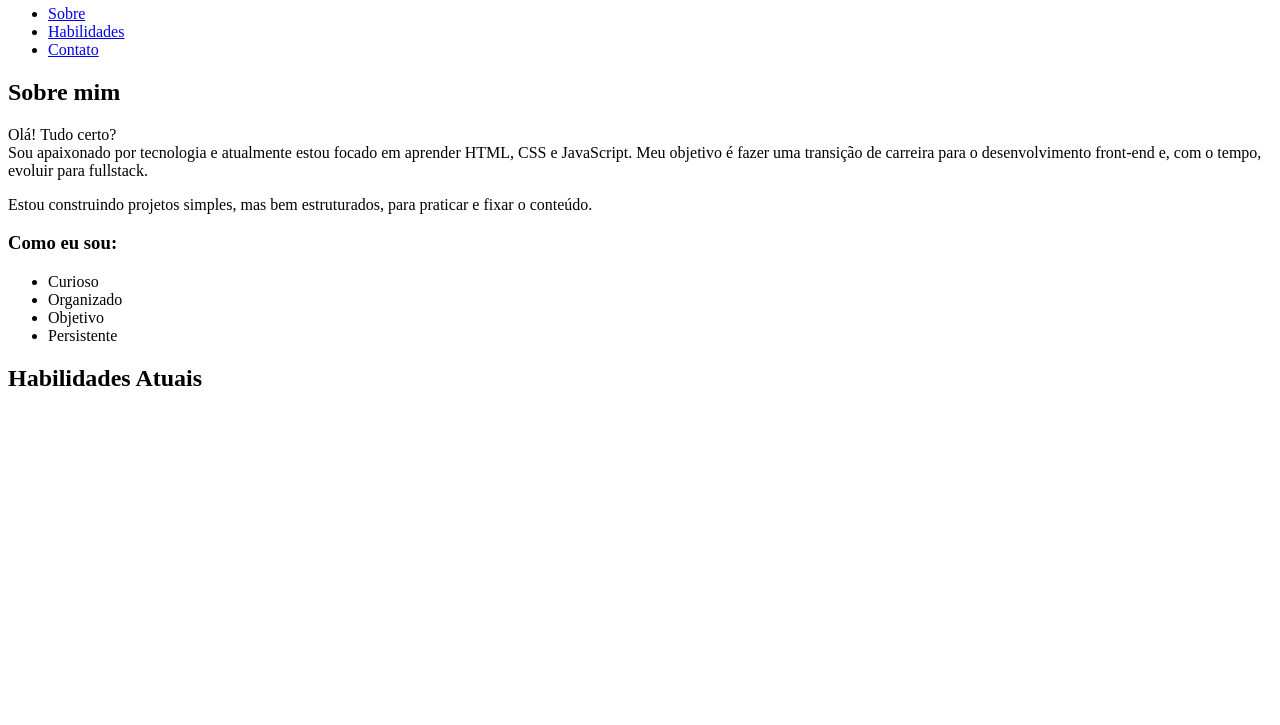
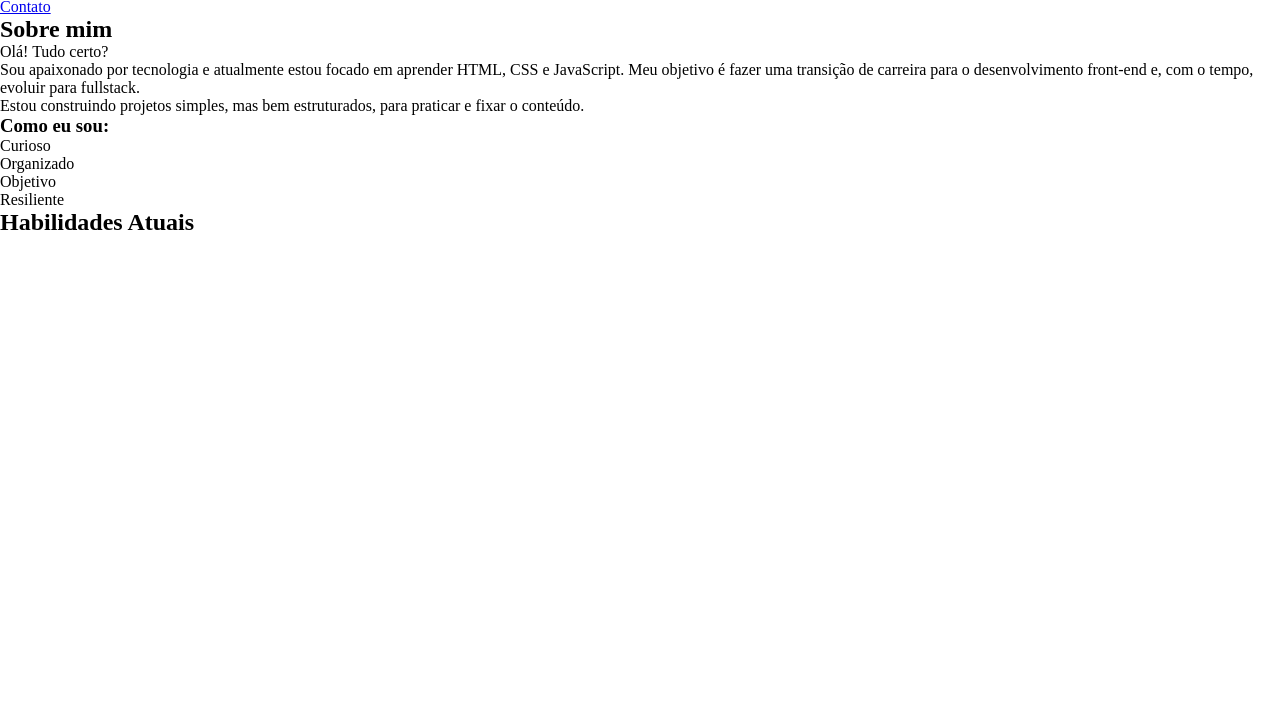
Before and after one commit to GeoRabelo-1104/portfolio-inicial, a plain HTML site: page index.html in a window 1280 px wide. Shown: the part 75-800 px from the top of the page. Drawn offline with Linux system fonts and the light colour scheme.

Commit message:
Ajuste no documento HTML + Adição de mídias e CSS

```diff
--- /dev/null
+++ b/css/style.css
@@ -0,0 +1,5 @@
+* {
+    margin: 0;
+    padding: 0;
+    box-sizing: border-box;
+}
--- a/index.html
+++ b/index.html
@@ -3,7 +3,8 @@
 <head>
     <meta charset="UTF-8">
     <meta name="viewport" content="width=device-width, initial-scale=1.0">
-    <title>Document</title>
+    <link rel="stylesheet" href="css/style.css">
+    <title>GeoRabelo - Portfólio</title>
 </head>
 <body>
     <!--Cabeçalho-->
@@ -32,7 +33,7 @@
                 <li>Curioso</li>
                 <li>Organizado</li>
                 <li>Objetivo</li>
-                <li>Persistente</li>
+                <li>Resiliente</li>
             </ul>
         </section>
 
```
Also changed, not shown: midia/css-logo.png (added), midia/html-logo.png (added), midia/js-logo.png (added).
